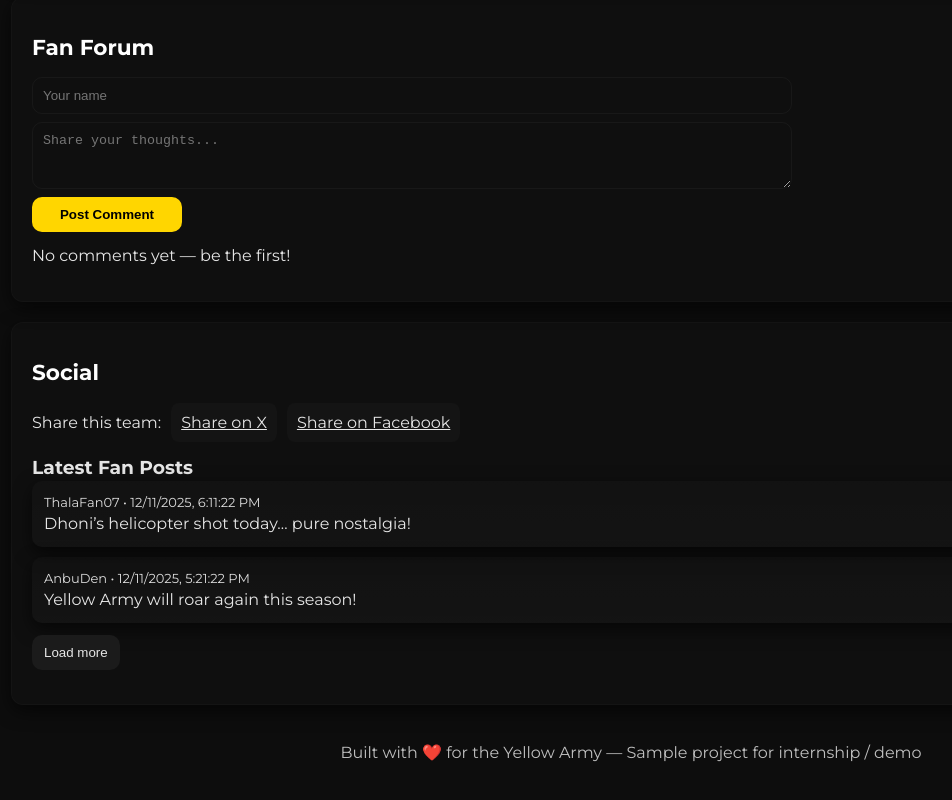
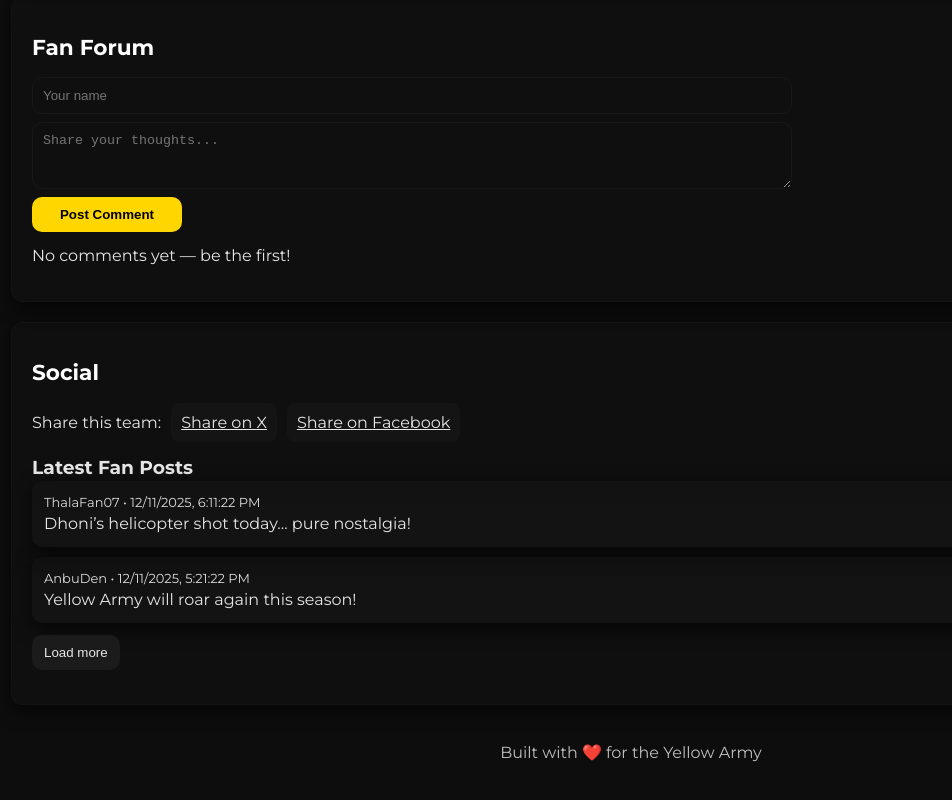
Before and after one commit to manasadevi06/shadowfox02, a plain HTML site: page index.html in a window 1280 px wide. Shown: the part 2806-3606 px from the top of the page, without its empty margins (9-961 px from the left). Drawn offline with Linux system fonts and the light colour scheme.

```diff
--- a/index.html
+++ b/index.html
@@ -182,7 +182,7 @@
 
   <!-- FOOTER -->
   <footer>
-    <p>Built with ❤️ for the Yellow Army — Sample project for internship / demo</p>
+    <p>Built with ❤️ for the Yellow Army </p>
   </footer>
 
   <script src="script.js"></script>
```
